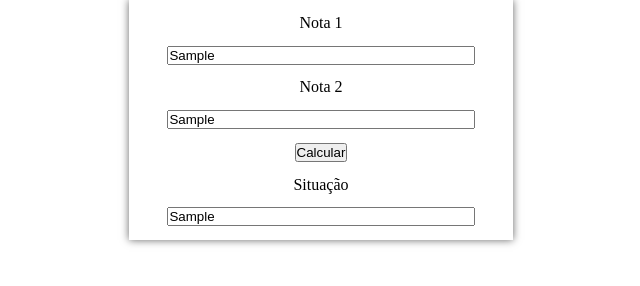
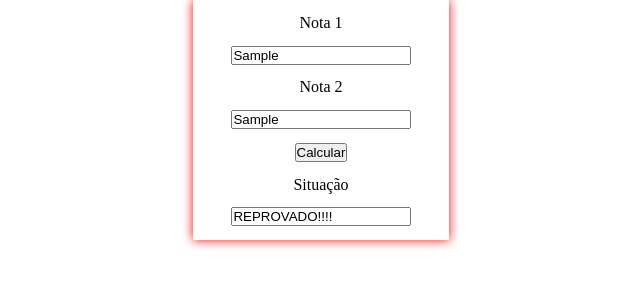
Before and after one commit to Xul14/Aulas-Front-End, a plain HTML site: page Aula 01/index.html in a window 1280 px wide. Both pictures are taken after typing "Sample", "Sample", "Sample" into the empty fields and a click on the button "Calcular". Shown: the whole page, without its empty margins (319-959 px from the left). Drawn offline with Linux system fonts and the light colour scheme.

Commit message:
Aula 01 - Exercício Média

```diff
--- a/Aula 01/app.js
+++ b/Aula 01/app.js
@@ -1,43 +1,28 @@
 'use strict'
-
-// const calcular = document.getElementById('calcular')
-
-// function somar() {
-//     const numero1 = parseInt(document.getElementById('numero1').value)
-//     const numero2 = parseInt(document.getElementById('numero2').value)
-//     const formulario = document.getElementById('formulario')
-
-//     const resultado = numero1 + numero2
-//     document.getElementById('resultado').value = resultado
-
-//     formulario.classList.add('sombreamento')
-
-// }
-
-// calcular.addEventListener('click', somar)
 
 const calcular = document.getElementById('calcular')
 
-function somarNotas(){
-    const nota1 = (document.getElementById('nota1').value)
-    const nota2 = (document.getElementById('nota2').value)
-    const situacao = document.getElementById('situacao')
-    const formulario = document.getElementById('formulario')
+function somar() {
+   const numero1 = parseInt(document.getElementById('numero1').value)
+   const numero2 = parseInt(document.getElementById('numero2').value)
+   const formulario = document.getElementById('formulario')
+   const aprovado = 'APROVADO!!!!'
+   const reprovado = 'REPROVADO!!!!'
 
-    const media = (parseFloat(nota1) + parseFloat(nota2))/2
+   const media = (numero1 + numero2) / 2
+   document.getElementById('resultado').value = resultado
 
-    const aprovado = 'APROVADO!!!!'
-    const reprovado = 'REPROVADO!!!!'
+   if (media >= 7) {
+      resultado.value = aprovado
+      formulario.classList.add('aprovado')
+      formulario.classList.remove('reprovado')
 
-    if(media >= 7){
-       situacao.value = aprovado
-       formulario.classList.add('aprovado')
-
-    }else{
-       situacao.value = reprovado
-       formulario.classList.add('reprovado')
-    }
+   } else {
+      resultado.value = reprovado
+      formulario.classList.add('reprovado')
+      formulario.classList.remove('aprovado')
+   }
 
 }
 
-calcular.addEventListener('click', somarNotas)
+calcular.addEventListener('click', somar)
--- a/Aula 01/index.html
+++ b/Aula 01/index.html
@@ -18,7 +18,7 @@
         <button id="calcular" type="button">Calcular</button>
 
         <label for="situacao">Situação</label>
-        <input type="text" id="situacao">
+        <input type="text" id="resultado">
 
     </form>
 </body>
--- a/Aula 01/style.css
+++ b/Aula 01/style.css
@@ -6,7 +6,7 @@
 
 form{
     height: 30vh;
-    width: 30vw;
+    width: 20vw;
     display: flex;
     flex-direction: column;
     align-items: center;
@@ -17,15 +17,13 @@ form{
 }
 
 input{
-    width: 80%;
+    width: 70%;
 }
 
 .aprovado{
-   box-shadow: 0px 0px 8px green;
-   background-color: green;
+   box-shadow: 0px 0px 10px green;
 }
 
 .reprovado{
-    box-shadow: 0px 0px 8px red;
-    background-color: red;
+    box-shadow: 0px 0px 10px red;
 }
```
